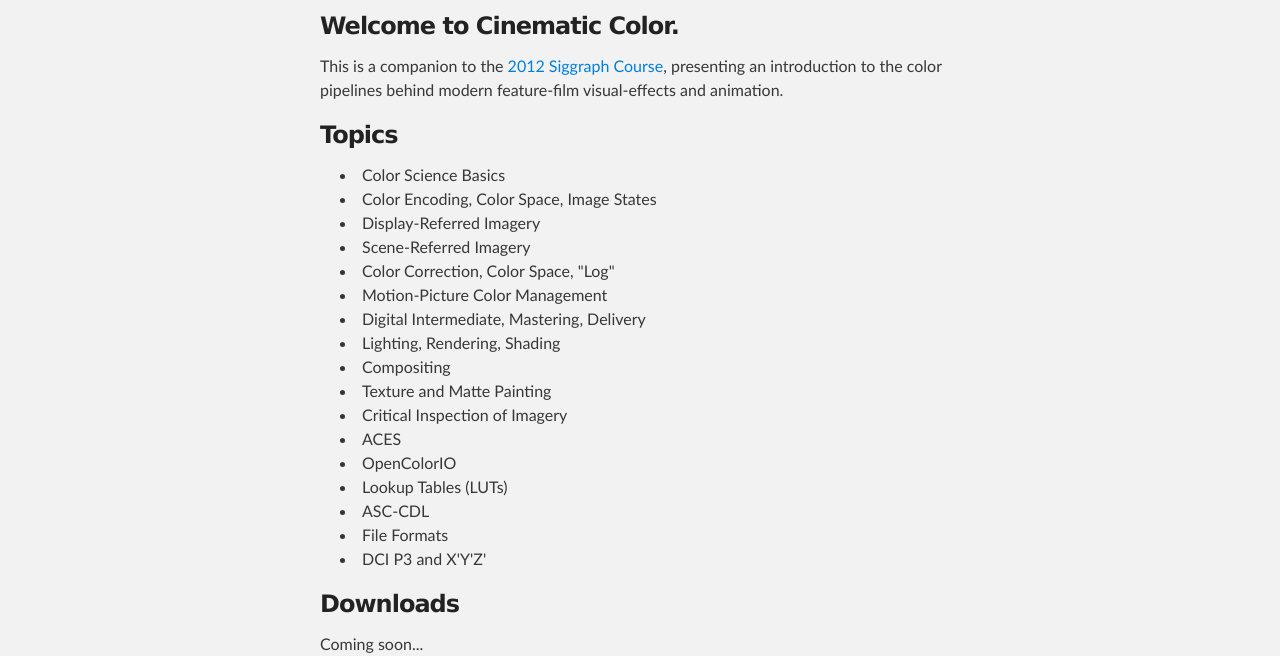
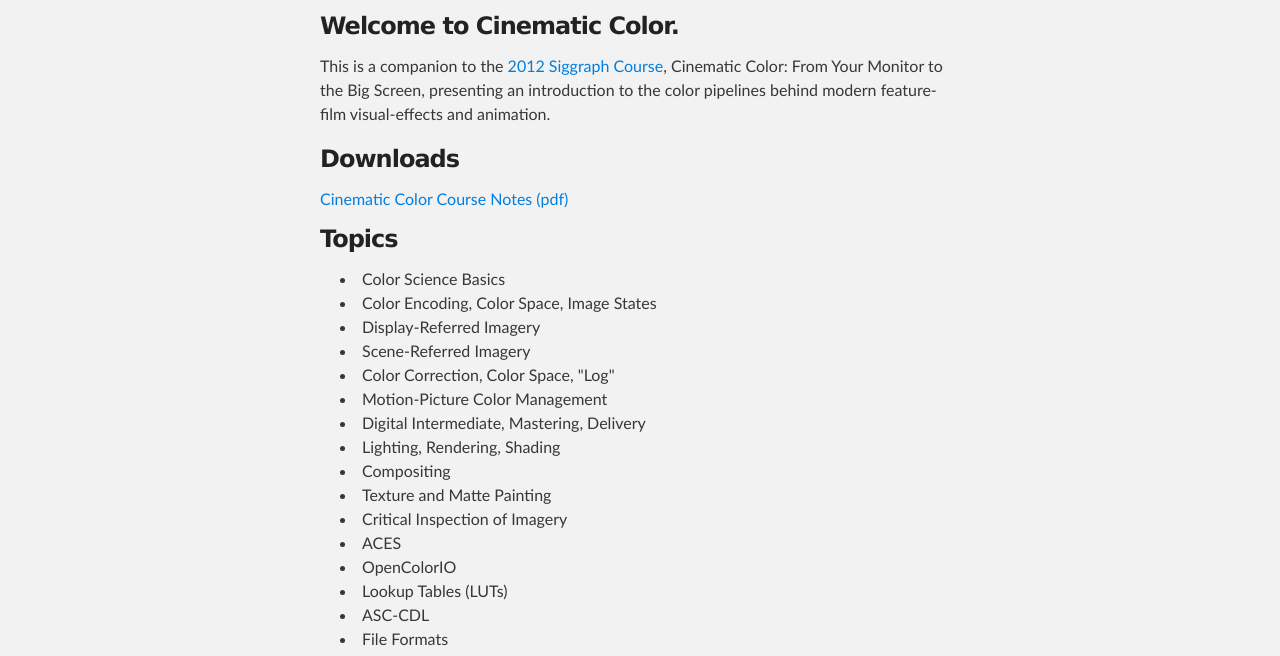
Before and after one commit to jeremyselan/cinematiccolor, a plain HTML site: page index.html in a window 1280 px wide. Shown: the part 252-908 px from the top of the page. Drawn offline with Linux system fonts and the light colour scheme.

Commit message:
added download link

```diff
--- a/index.html
+++ b/index.html
@@ -45,13 +45,16 @@
         <h3>Welcome to Cinematic Color.</h3>
 
 <p>This is a companion to the <a href="http://s2012.siggraph.org/attendees/sessions/cinematic-color-your-monitor-big-screen">2012 Siggraph Course</a>,
-presenting an introduction to the color pipelines behind modern feature-film visual-effects and animation.</p>
+<i>Cinematic Color: From Your Monitor to the Big Screen</i>, presenting an introduction to the color pipelines behind modern feature-film visual-effects and animation.</p>
 
 <!--
 <h3>Overview</h3>
 <p>Color impacts many areas of the computer graphics pipeline. From texture painting to lighting, rendering to compositing, and from image display to the theater, handling color is a tricky problem. Tired of getting your images right on the monitor, only to have them fall apart later on? The goal of this course is to familiarize attendees with th e best practices used in modern visual effects and animation color pipelines, and how to adapt these concepts for home use.</p>
 <p>The course begins with an introduction to color processing, and its relationship to image fidelity, color reproducibility, and physical realism. We will discuss common misconceptions about linearity, gamma, and working with high-dynamic range (HDR) color spaces. Pipeline examples from recent films by Sony Pictures Imageworks will be included, with a discussion of what color transforms were utilized, and why these approaches were taken. Finally, we will present a brief introduction to the Academy’s recent efforts on color standardization in computer graphics (ACES), and how the audience can experiment with all of these concepts for free using open-source software (OpenColorIO).</p>
 -->
+
+<h3>Downloads</h3>
+<a href="http://github.com/jeremyselan/cinematiccolor/raw/master/cinematic_color.pdf">Cinematic Color Course Notes (pdf)</a>
 
 <h3>Topics</h3>
 <ul>
@@ -74,10 +77,7 @@ presenting an introduction to the color pipelines behind modern feature-film vis
 <li>DCI P3 and X'Y'Z'</li>
 </ul>
 
-<h3>Downloads</h3>
-Coming soon...
-
-<h3>Links</h3>
+<h3>External Links</h3>
 <ul>
 <li><a href="http://opencolorio.org">OpenColorIO</a>
 <font size='-1'>(<a href="http://github.com/imageworks/OpenColorIO">Github</a>)</font> - Color framework for visual effects and animation
```
